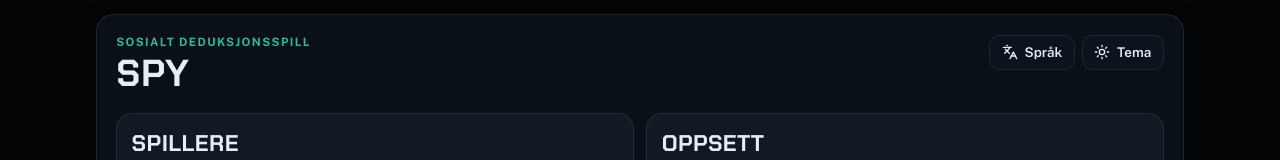
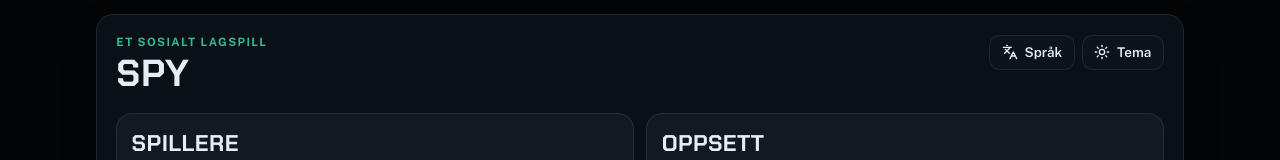
Before and after one commit to maattss/spy-game, a React (Vite) app: page / in a window 1280 px wide. Shown: the top 160 px of the page. Built offline with nearby package versions, Linux system fonts and the light colour scheme.

Commit message:
Adjust Norwegian kicker copy

```diff
--- a/src/copy.ts
+++ b/src/copy.ts
@@ -2,7 +2,7 @@ import type { Locale } from "./types";
 
 export const COPY = {
   nb: {
-    brandKicker: "Sosialt deduksjonsspill",
+    brandKicker: "Et sosialt lagspill",
     languageLabel: "Språk",
     themeLabel: "Tema",
     norwegian: "Norsk",
```
